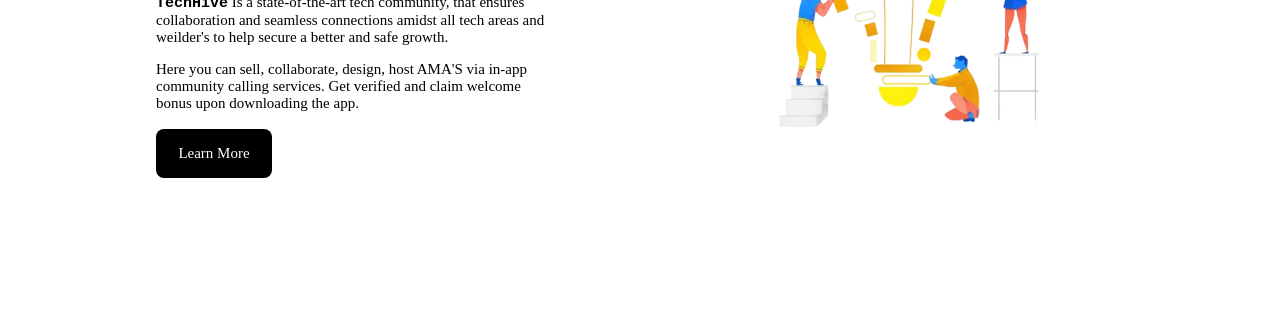
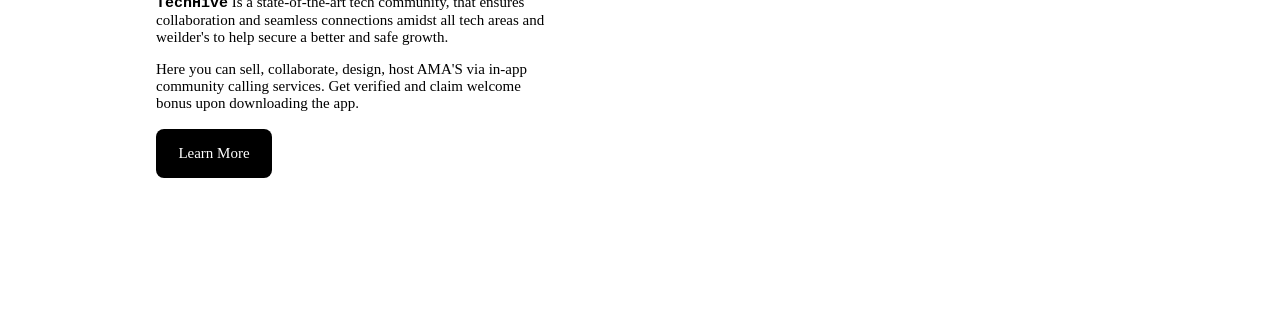
Before and after one commit to Blacc004/TechHive.io, a plain HTML site: page index.html in a window 1280 px wide. Shown: the part 278-610 px from the top of the page. Drawn offline with Linux system fonts and the light colour scheme.

Commit message:
index.html

```diff
--- a/index.html
+++ b/index.html
@@ -81,7 +81,7 @@
 
                         </div>
 
-                        <img src="Assets/Images/theme-1.png" alt="" class="about__img">
+                         <!--<img src="Assets/Images/theme-1.png" alt="" class="about__img">-->
                     </div>
                 </section>
 
```
